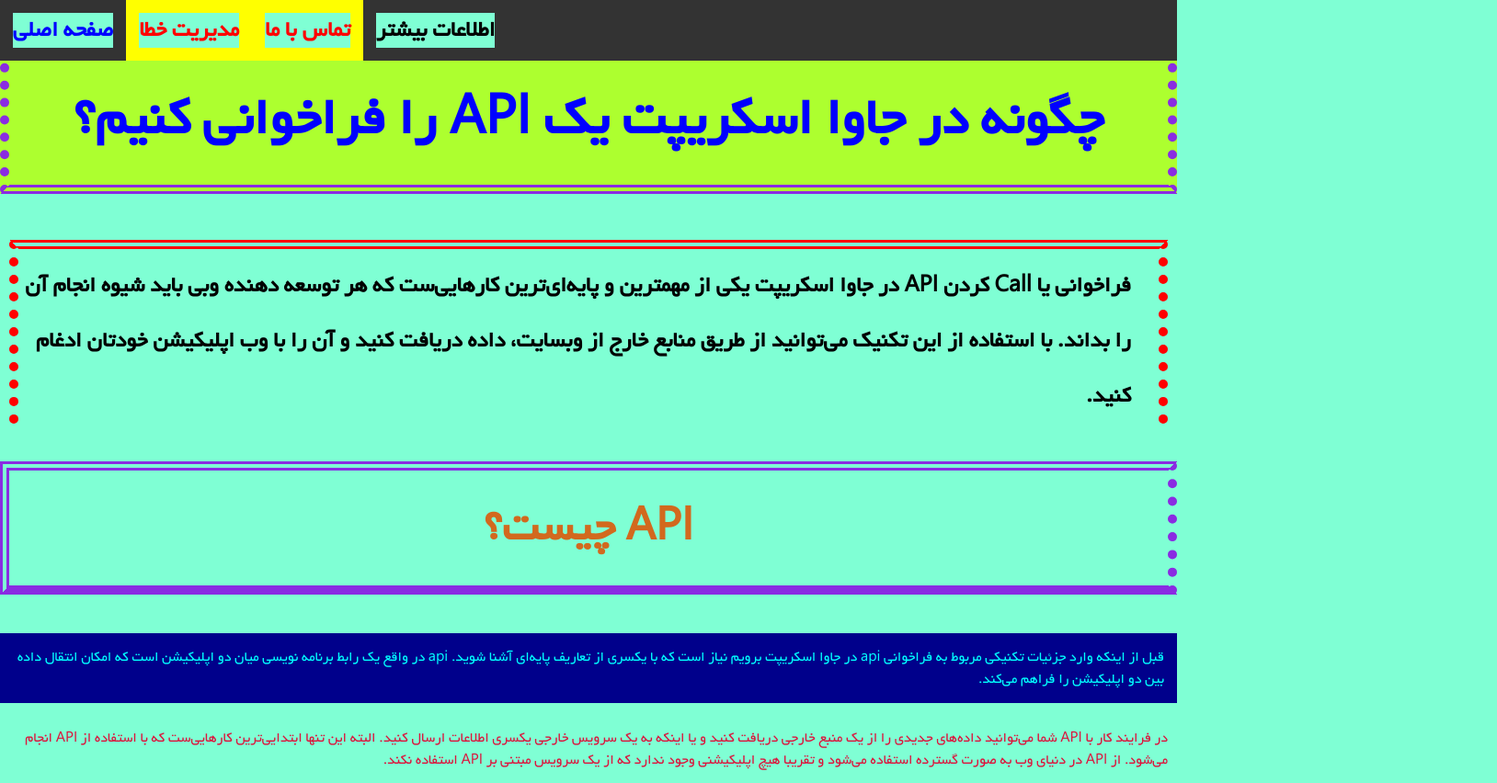
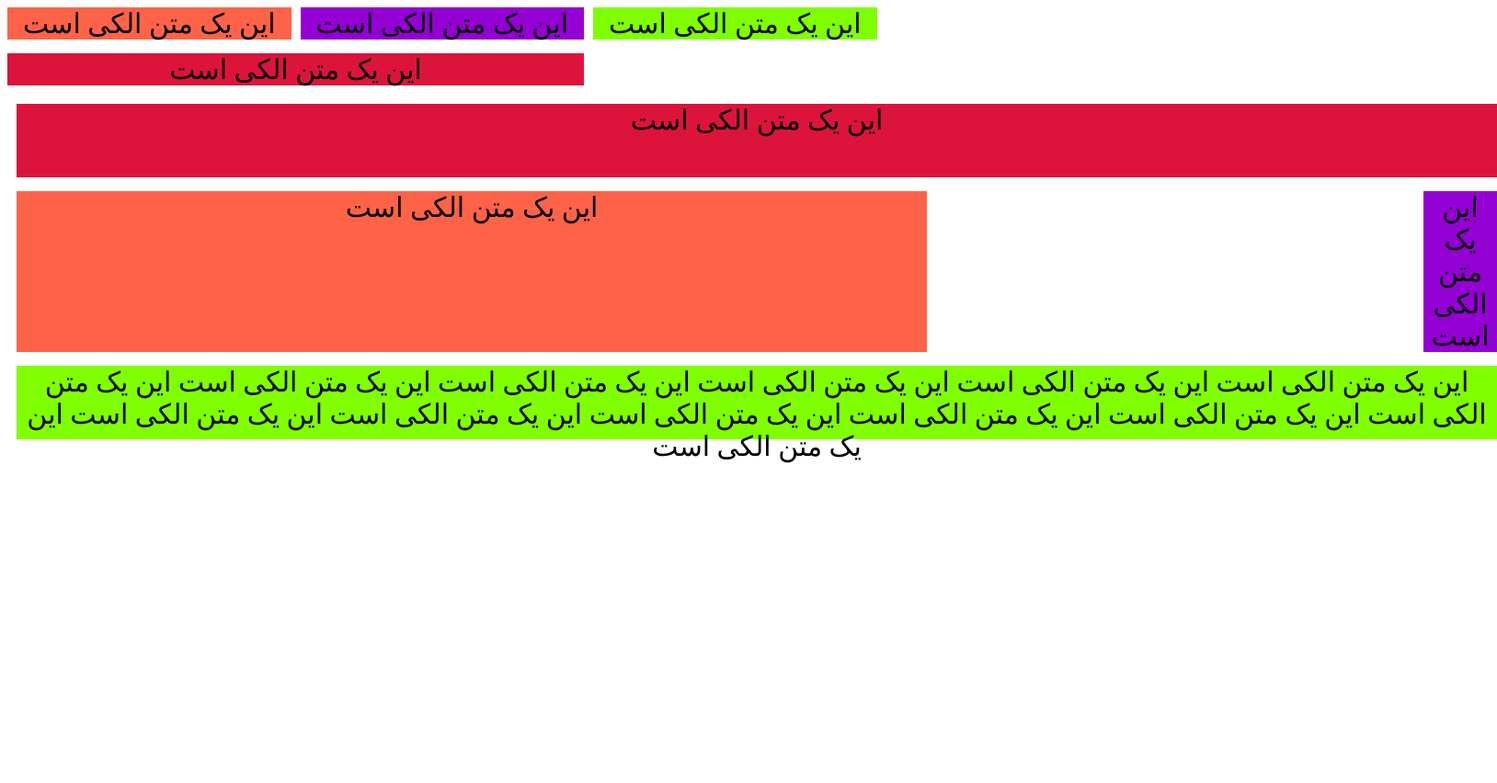
Before and after one commit to AlirezaShirzadi/alirezashirzadi.github.io, a plain HTML site: page index.html in a window 1280 px wide. Shown: the top 852 px of the page at 92% size, 1628 px wide, since content can reach past the window. After the commit the page ends 800 px from the top, so only its background shows below. Drawn offline with Linux system fonts and the light colour scheme.

Commit message:
tamrin 6

```diff
--- a/index.html
+++ b/index.html
@@ -1,56 +1,37 @@
 <!DOCTYPE html>
-<html lang="fa" dir="rtl">
+<html lang="en">
+<head>
+  <meta charset="UTF-8">
+  <meta name="viewport" content="width=device-width, initial-scale=1.0">
+  <link rel="stylesheet" href="style.css">
+  <title>CSS Grid Examples</title>
+</head>
+<body>
+  <div class="grid-container">
+    <div class="item-1">این یک متن الکی است</div>
+    <div class="item-2">این یک متن الکی است</div>
+    <div class="item-3">این یک متن الکی است</div>
+    <div class="item-4">این یک متن الکی است</div>
+  </div>
 
-<head>
-    <meta charset="UTF-8">
-    <meta name="viewport" content="width=device-width, initial-scale=1.0">
-    <title>صفحه اصلی</title>
-    <link rel="stylesheet" href="./style.css">
-</head>
-
-<body dir="rtl">
-    <main class="home-page">
-        <section class="menu-section">
-            <nav id="navbar">
-                <a href="./index.html" title="Home"><b>صفحه اصلی</b></a>
-                <a href="./about.html"><b>مدیریت خطا</b></a>
-                <a href="./contact.html"><b>تماس با ما</b></a>
-                <a href="./more.html"><b>اطلاعات بیشتر</b></a>
-            </nav>
-        </section>
-        <section class="content">
-            <h1 class="main-title">چگونه در جاوا اسکریپت یک API را فراخوانی کنیم؟</h1>
-            <p class="first-p">
-                فراخوانی یا Call کردن API در جاوا اسکریپت یکی از مهمترین و پایه‌ای‌ترین کارهایی‌ست که هر توسعه دهنده وبی
-                باید شیوه انجام آن را بداند. با استفاده از این تکنیک می‌توانید از طریق منابع خارج از وبسایت، داده دریافت
-                کنید و آن را با وب اپلیکیشن خودتان ادغام کنید.
-            </p>
-            <h2 class="second-title">API چیست؟</h2>
-            <p>قبل از اینکه وارد جزئیات تکنیکی مربوط به فراخوانی API در جاوا اسکریپت برویم نیاز است که با یکسری از
-                تعاریف پایه‌ای آشنا شوید. API در واقع یک رابط برنامه نویسی میان دو اپلیکیشن است که امکان انتقال داده بین
-                دو اپلیکیشن را فراهم می‌کند.</p>
-            <p>در فرایند کار با API شما می‌توانید داده‌های جدیدی را از یک منبع خارجی دریافت کنید و یا اینکه به
-                یک سرویس
-                خارجی یکسری اطلاعات ارسال کنید. البته این تنها ابتدایی‌ترین کارهایی‌ست که با استفاده از API انجام
-                می‌شود. از API در دنیای وب به صورت گسترده استفاده می‌شود و تقریبا هیچ اپلیکیشنی وجود ندارد که از یک
-                سرویس مبتنی بر API استفاده نکند.</p>
-            <h2 class="second-title">چگونه درخواست‌های POST ایجاد کنید</h2>
-            <p>
-                تا به اینجای کار ما روی درخواست‌های GET تمرکز داشته‌ایم و داده‌هایی را از یک منبع خارجی دریافت کرده‌ایم.
-                اما گاهی اوقات نیاز است که از طریق API داده‌هایی را منتقل کنیم. شما می‌توانید این کار را از طریق
-                درخواست‌های POST انجام دهید.
-            </p>
-            <h2 class="second-title">چگونه با API Key کار کنیم؟</h2>
-            <p>بسیاری از APIها برای استفاده و دریافت داده از آن‌ها، دسترسی آزاد در اختیار همگان قرار نمی‌دهد بلکه شما
-                باید یک مرحله از احراز هویت را طی کنید تا بتوانید به دیتا مورد نیاز دسترسی داشته باشید. در این شرایط
-                تنها کاربرانی که احراز هویت انجام داده‌اند می‌توانند به داده‌های سرویس خارجی دسترسی پیدا کنند.</p>
-            <p>
-                همچنین در فرایند تعریف requestOptions یک سربرگ با نام headers تعریف کرده‌ایم که مقدار Bearer به عنوان
-                پیشوند مربوط به apiKey را نیز اضافه کرده‌ایم. مطمئن شوید که مقدار درستی را به apiKey انتساب می‌کنید در
-                غیر اینصورت API Request شما به درستی انجام نمی‌شود.
-            </p>
-        </section>
-    </main>
+  <div class="container">
+    <div class="item-a">این یک متن الکی است</div>
+    <div class="item-b">این یک متن الکی است</div>
+    <div class="item-c">این یک متن الکی است</div>
+    <div class="item-d">
+        این یک متن الکی است
+        این یک متن الکی است
+        این یک متن الکی است
+        این یک متن الکی است
+        این یک متن الکی است
+        این یک متن الکی است
+        این یک متن الکی است
+        این یک متن الکی است
+        این یک متن الکی است
+        این یک متن الکی است
+        این یک متن الکی است
+        این یک متن الکی است
+    </div>
+  </div>
 </body>
-
 </html>
--- a/style.css
+++ b/style.css
@@ -1,230 +1,78 @@
-@import url("chrome://communicator/skin/");
-
-@font-face {
-  font-family: "Yekan";
-  src: url("./fonts/Yekan.eot");
-  src: url("./fonts/Yekan.eot") format("embedded-opentype"),
-    url("./fonts/Yekan.woff2") format("woff2"),
-    url("./fonts/Yekan.woff") format("woff"),
-    url("./fonts/Yekan.otf") format("opentype"),
-    url("./fonts/Yekan.ttf") format("truetype");
-  font-weight: normal;
-  font-style: normal;
-  text-rendering: optimizeLegibility;
-  font-display: auto;
+.grid-container {
+  display: grid;
+  grid-template-columns: 1fr 1fr 1fr 1fr;
+  gap: 15px 10px;
 }
 
-* {
-  background-color: cornsilk;
+.item-1 {
+  background-color: crimson;
+  font-size: 30px;
+  text-align: center;
+
+  grid-column-start: 1;
+  grid-column-end: 3;
+  grid-row-start: 2;
+  grid-row-end: span 2;
 }
 
-:root {
-  --background-color-one: cadetblue;
-  --background-color-two: cornflowerblue;
-  --background-color-three: aquamarine;
-}
-
-html,
-body {
-  margin: 0;
-  position: relative;
-  font-family: "Yekan", serif;
-}
-
-h1 {
-  color: blue;
-  background-color: greenyellow;
-  font-size: 60px;
-}
-
-.menu-section nav#navbar {
-  overflow: hidden;
-  background-color: #333;
-  position: fixed;
-  width: 100%;
-  top: 0;
-}
-
-.menu-section > nav#navbar > a {
-  float: left;
-  display: block;
-  color: black;
-  background-color: #333;
-  text-align: center;
-  padding: 14px;
-  text-decoration: none;
-  font-size: 25px;
-}
-
-a[title] {
-  color: blue !important;
-}
-
-.content h1.main-title {
-  padding: 25px;
-  border: 10px blueviolet solid;
-  border-style: double dotted;
+.item-2 {
+  background-color: tomato;
+  font-size: 30px;
   text-align: center;
 }
 
-.content > .second-title {
-  color: chocolate;
-  padding: 25px;
-  border: 10px blueviolet solid;
-  border-style: double dotted solid double;
+.item-3 {
+  background-color: darkviolet;
+  font-size: 30px;
   text-align: center;
 }
 
-.first-p {
-  font-weight: 900;
-  font-size: larger;
-  font-size: 25px;
-  color: black;
-  margin: 10px;
-  padding-right: 30px;
-  padding-top: 10px;
-  border: 10px red solid;
-  border-style: double dotted none;
-  line-height: 60px;
+.item-4 {
+  background-color: chartreuse;
+  font-size: 30px;
+  text-align: center;
 }
 
-h2 {
-  font-size: 50px;
+.container {
+  display: grid;
+  margin-top: 20px;
+  grid-template-columns: 500px 500px 500px 100px;
+  grid-template-rows: auto;
+  grid-template-areas:
+    "header header header header"
+    "main main . sidebar"
+    "footer footer footer footer";
+
+  grid-template-rows: 80px auto 80px;
+  column-gap: 10px;
+  row-gap: 15px;
 }
 
-h2 + p {
-  padding: 14px !important;
-  color: aqua !important;
-  background-color: darkblue;
-  text-transform: lowercase !important;
+.item-a {
+  grid-area: header;
+  background-color: crimson;
+  margin: 0 10px;
+  font-size: 30px;
+  text-align: center;
 }
-
-h2 ~ p {
-  padding: 10px;
-  color: crimson;
-  text-transform: capitalize;
+.item-b {
+  grid-area: main;
+  background-color: tomato;
+  margin: 0 10px;
+  font-size: 30px;
+  text-align: center;
 }
-
-.error-section > h1 {
+.item-c {
+  grid-area: sidebar;
+  background-color: darkviolet;
+  margin: 0 10px;
+  font-size: 30px;
   text-align: center;
-  padding: 30px;
 }
-
-p[class*="error"] {
-  padding: 15px;
-  background-color: cadetblue;
-  color: aliceblue;
+.item-d {
+  grid-area: footer;
+  background-color: chartreuse;
+  margin: 0 10px;
+  font-size: 30px;
+  text-align: center;
 }
-
-a[href^="./"][href$="t.html"] {
-  color: red !important;
-  background-color: yellow !important;
-}
-
-.call-section > .call-infos {
-  padding-top: 60px;
-}
-
-li:nth-of-type(2n + 1) {
-  color: blue;
-  font-size: 30px;
-}
-
-li:nth-last-of-type(2) {
-  color: fuchsia;
-  background-color: red;
-  font-size: 15px;
-}
-
-li:nth-child(2) {
-  font-size: 20px;
-  color: greenyellow;
-  font-weight: bolder;
-}
-
-.more-information > .error-p {
-  margin-top: 60px;
-  padding: 60px 0 60px;
-  background-image: url("./ax.jpg");
-  background-repeat: no-repeat;
-}
-
-.more-information > .error-p:nth-of-type(2n + 1):hover {
-  font-size: 10px;
-  color: yellowgreen;
-}
-
-.more-information > .error-p:nth-of-type(2n):hover {
-  font-size: 30px;
-  font-weight: bold;
-}
-
-.more-information > .error-p:not([accesskey]) {
-  font-style: italic;
-}
-
-.more-information > .error-p:nth-of-type(2n + 1)::after {
-  content: " این افتره ";
-  color: red;
-}
-
-.more-information > .error-p:nth-of-type(2n)::before {
-  content: " این بیفوره ";
-  color: green;
-}
-
-.flex-section {
-  display: flex;
-  flex-wrap: wrap;
-  flex-direction: row;
-  justify-content: start;
-  align-items: center;
-  gap: 10px;
-}
-
-@media only screen and (min-width: 300px) {
-  * {
-    background-color: var(--background-color-one);
-  }
-}
-
-@media only screen and (min-width: 600px) {
-  * {
-    background-color: var(--background-color-two);
-  }
-}
-
-@media only screen and (min-width: 1200px) {
-  * {
-    background-color: var(--background-color-three);
-  }
-
-  .flex-section {
-    display: flex;
-    flex-wrap: nowrap;
-    flex-direction: column;
-    justify-content: center;
-    align-items: baseline;
-    gap: 10px;
-  }
-}
-
-@media print {
-  p {
-    font-size: 10px;
-  }
-
-  .more-information > .error-p:nth-of-type(2n + 1) {
-    display: none !important;
-  }
-
-  a {
-    text-decoration: underline;
-  }
-
-  .more-information > .error-p {
-    margin-top: 60px;
-    padding: 20px 0 20px;
-    background-image: none;
-  }
-}
```
Also changed, not shown: about.html (deleted, +0 -41 lines), contact.html (deleted, +0 -37 lines), more.html (deleted, +0 -38 lines), ax.jpg (deleted), fonts/Yekan.otf (deleted), fonts/Yekan.ttf (deleted), fonts/Yekan.woff (deleted), fonts/Yekan.woff2 (deleted), fonts/license.txt (deleted), 2 other files.
